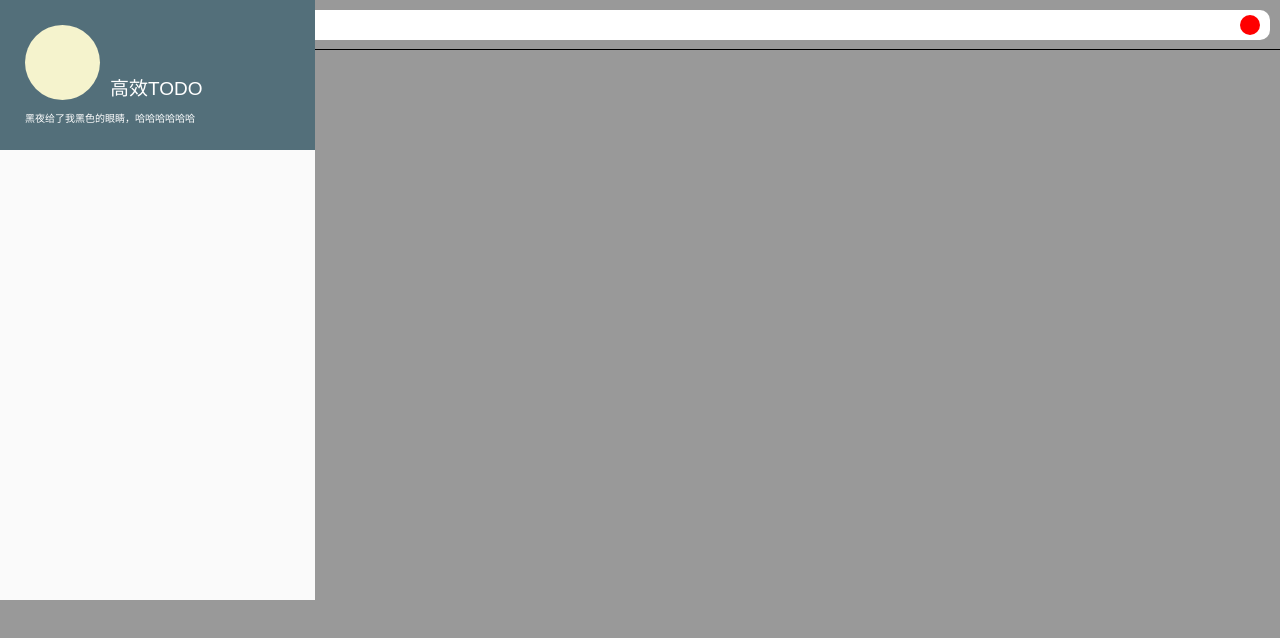
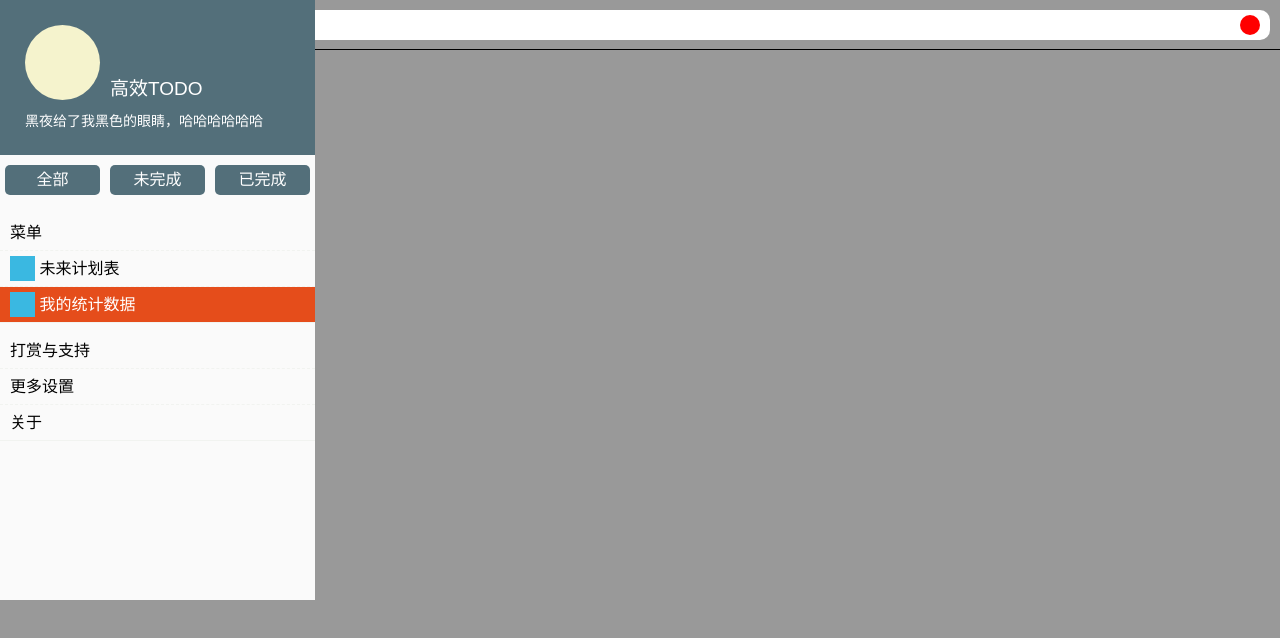
Before and after one commit to Yang-yibu/todo, a plain HTML site: page index.html in a window 1280 px wide. Drawn offline with Linux system fonts and the light colour scheme.

Commit message:
侧边布局完

```diff
--- a/css/main.scss
+++ b/css/main.scss
@@ -74,9 +74,9 @@ $design-width: 750px;
     left: 0;
     top: 0;
     overflow: auto;
+    transform: translateX(-100%);
     .logo{
         width: 100%;
-//      height: 3rem;
         padding: 0.5rem;
         background: #536f7a;
         color: #fff;
@@ -103,11 +103,50 @@ $design-width: 750px;
         .xinxi{
             margin-top: 0.2rem;
             float: left;
-            font-size: 0.2rem;
+            font-size: 0.28rem;
+        }
+    }
+
+    .caidan, .shezhi{
+        padding-top: 0.2rem;
+        border-bottom: 1px solid #f1f3f0;
+        font-size: 16px;
+        li{
+            padding: 0.1rem 0.2rem;
+            border-bottom: 1px dashed #f1f3f0;
+            line-height: 0.5rem;
+        }
+        li:last-child{
+            border-bottom: 0;
         }
     }
 }
+/* 选中状态 */
+.xuan{
+    background: #e54d1b;
+    color: #fff;
+}
+.animate{
+    animation: cebian-move 0.5s .2s ease forwards;
+}
+@keyframes cebian-move{
+    0%{
+        transform: translateX(-100%);
+    }
+    100%{
+        transform: translateX(0);
+    }
+}
 /* end */
+i.icon{
+    width: 0.5rem;
+    height: 0.5rem;
+    display: inline-block;
+    background: #3ab8e1;
+    vertical-align: bottom;
+    line-height: 0.5rem;
+}
+
 
 .ul{
     padding: 0.2rem;
@@ -138,16 +177,16 @@ $design-width: 750px;
     overflow: hidden;
     div{
         width: 33.333%;
-        height: 1rem;
-
         padding: 0 0.1rem;
-        line-height: 1rem;
+        margin: 0.2rem 0;
+        line-height: 0.6rem;
         float: left;
         text-align: center;
         p{
             height: 100%;
-            background: #fff;
-            border-radius: 0.2rem;
+            background: #536f7a;
+            border-radius: 0.1rem;
+            color: #fff;
         }
     }
 }
--- a/index.html
+++ b/index.html
@@ -15,7 +15,7 @@
 		</div>
 
 		<!-- 侧边 -->
-		<div class="cebian">
+		<div class="cebian animate">
 			<div class="logo">
 				<div id="touxiang">
 					<div class="touxiang"></div>
@@ -30,6 +30,33 @@
 					</div>
 				</div>
 			</div>
+			<div class="foot">
+				<div class="all">
+					<p>全部</p>
+				</div>
+				<div class="wei">
+					<p>未完成</p>
+				</div>
+				<div class="yi">
+					<p>已完成</p>
+				</div>
+			</div>
+			<ul class="caidan">
+				<li>菜单</li>
+				<li>
+					<i class="icon"></i>
+					未来计划表
+				</li>
+				<li class="xuan">
+					<i class="icon"></i>
+					我的统计数据
+				</li>
+			</ul>
+			<ul class="shezhi">
+				<li>打赏与支持</li>
+				<li>更多设置</li>
+				<li>关于</li>
+			</ul>
 		</div>
 		<!-- end -->
 
@@ -43,16 +70,6 @@
 				<div class="delete"></div>
 			</li>-->
 		</ul>
-		<!--<div class="foot">
-			<div class="all">
-				<p>全部</p>
-			</div>
-			<div class="wei">
-				<p>未完成</p>
-			</div>
-			<div class="yi">
-				<p>已完成</p>
-			</div>
-		</div>-->
+
 	</body>
 </html>
```
Also changed, not shown: css/main.css.
